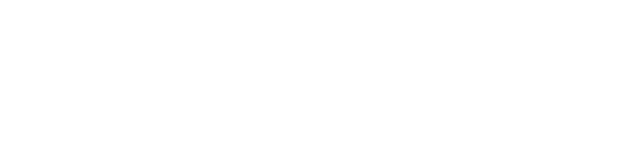
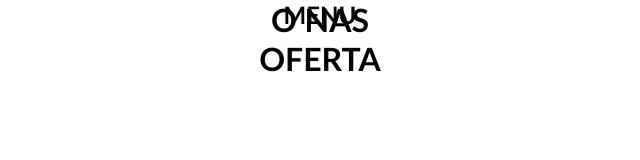
Before and after one commit to pawgrzej/SAMURAJ-PROGRAMOWANIA-Kursy-, a plain HTML site: page Proby Swmi For life/index.html in a window 1280 px wide. Shown: the whole page, without its empty margins (320-960 px from the left). Drawn offline with Linux system fonts and the light colour scheme.

Commit message:
Samuraj Programowania Manu Scroll
Samuraj Programowania Manu scroll plus SWIM FOR LIFE

```diff
--- /dev/null
+++ b/PROJEKT NAWIGACJA SCROLL/style.css
@@ -0,0 +1,46 @@
+* {
+    margin: 0;
+    padding: 0;
+    box-sizing: border-box;
+}
+
+h1 {
+    text-align: center;
+   color:white;
+   font-family: 'Courier New', Courier, monospace;
+   text-transform: uppercase;
+   font-size: 40px;
+
+}
+
+nav {
+    background-color: black;
+   height: 10vh;
+   z-index: 1;
+   line-height: 10vh;
+   position: fixed;
+   width: 100%;
+   top: 0;
+   left: 0;
+}
+
+header {
+    height: 90vh;
+    background-color: brown;
+    line-height: 90vh;
+    position: fixed;
+    width: 100%;
+    top: 10%;
+    left: 0;
+    z-index: -1;
+
+}
+
+main {
+    position: relative;
+    height: 200vh;
+    background-image: linear-gradient(145deg, green, fuchsia 50%, blue 70%, yellow 100%);
+    line-height: 200vh;
+    margin-top: 100vh;
+
+}
--- a/index.html
+++ b/Proby Swmi For life/index.html
@@ -4,9 +4,20 @@
     <meta charset="UTF-8">
     <meta name="viewport" content="width=device-width, initial-scale=1.0">
     <meta http-equiv="X-UA-Compatible" content="ie=edge">
-    <title>TEST</title>
+    <link rel="stylesheet" href="./style.css">
+    <title>SWIM FOR LIFE</title>
 </head>
 <body>
+    <nav>
+        <h1>Menu</h1>
+    </nav>
+    <header>
+        <h1> O nas</h1>
+
+    </header>
+    <main>
+        <h1>Oferta</h1>
+    </main>
 
 </body>
 </html>
--- /dev/null
+++ b/Proby Swmi For life/style.css
@@ -0,0 +1,18 @@
+* {
+    margin: 0;
+    padding: 0;
+    box-sizing: border-box;
+
+}
+
+h1 {
+    text-align: center;
+    font-family: 'Trebuchet MS', 'Lucida Sans Unicode', 'Lucida Grande', 'Lucida Sans', Arial, sans-serif;
+    text-transform: uppercase;
+    color: black;
+}
+
+nav {
+    position: fixed;
+    height: 10vh;
+    width: 100%;
```
Also changed, not shown: PROJEKT NAWIGACJA SCROLL/index.html (added, +22 -0 lines), Proby Swmi For life/Logo Bez.png (added), Proby Swmi For life/Tło Głowne 1.jpg (added), Proby Swmi For life/fala 4.jpg (added).
